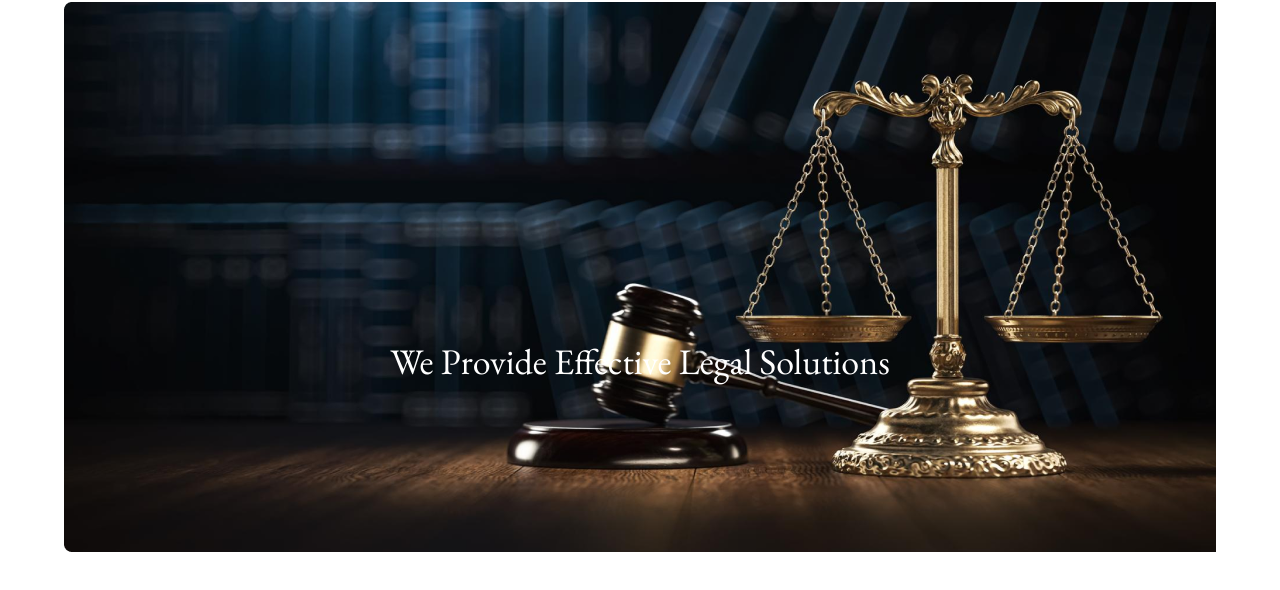
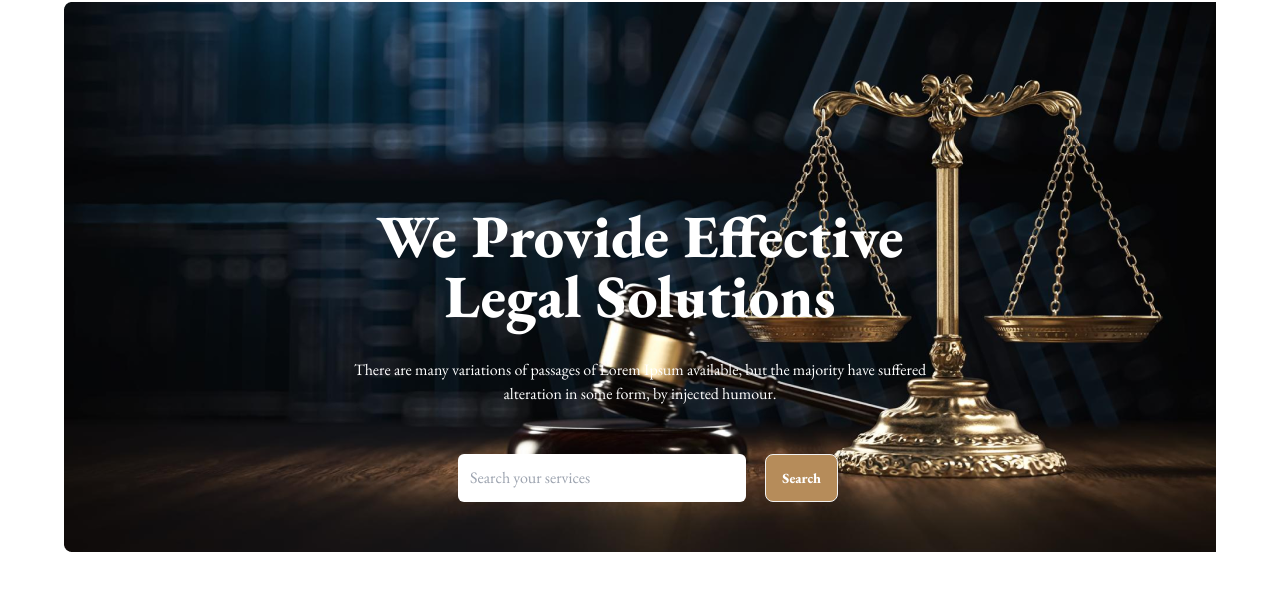
Before and after one commit to zaheenrakib/justice, a plain HTML site: page index.html in a window 1280 px wide. Shown: the part 78-668 px from the top of the page. Drawn offline with nearby package versions, Linux system fonts and the light colour scheme.

Commit message:
complete Banner Part

```diff
--- a/index.html
+++ b/index.html
@@ -76,10 +76,15 @@
 
                  <!-- Start a Banner Section -->
         <section>
-            <div class="lg:px-16 px-4 ">
+            <div class="lg:px-16 px-4  ">
               <div class="bg-[url('images/banner.png')] w-full  h-[90vh] flex justify-center items-center bg-no-repeat">
-                <div>
-                  <h1 class="text-4xl text-white">We Provide Effective Legal Solutions</h1>
+                <div class="lg:w-1/2 text-center lg:space-y-8">
+                  <h1 class="text-6xl lg:font-extrabold text-white">We Provide Effective Legal Solutions</h1>
+                  <p class="text-white">There are many variations of passages of Lorem Ipsum available, but the majority have suffered alteration in some form, by injected humour.</p>
+                  <div>
+                    <input class="p-3 outline-none w-1/2 rounded-md m-4" type="text" placeholder="Search your services">
+                    <button class="btn bg-btn-primary text-white font-extrabold ">Search</button>
+                  </div>
                 </div>
               </div>
             </div>
```
